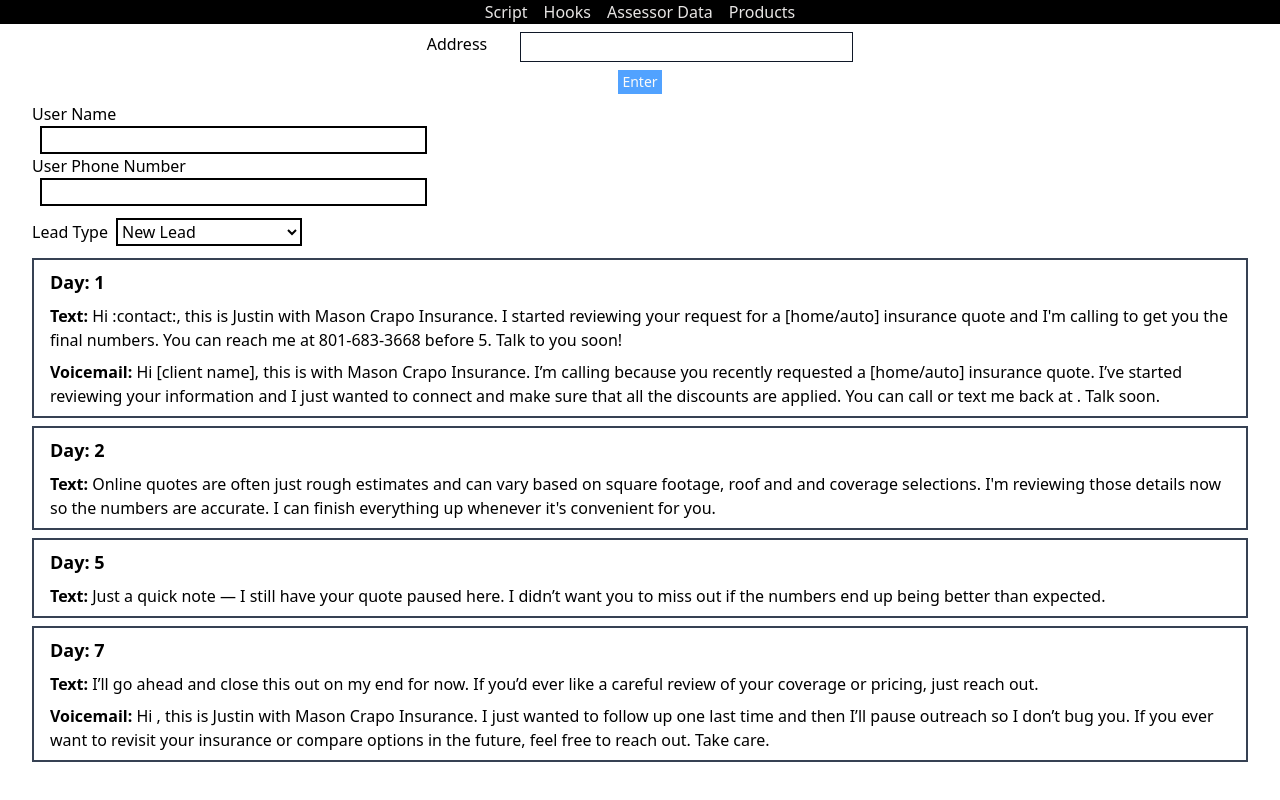
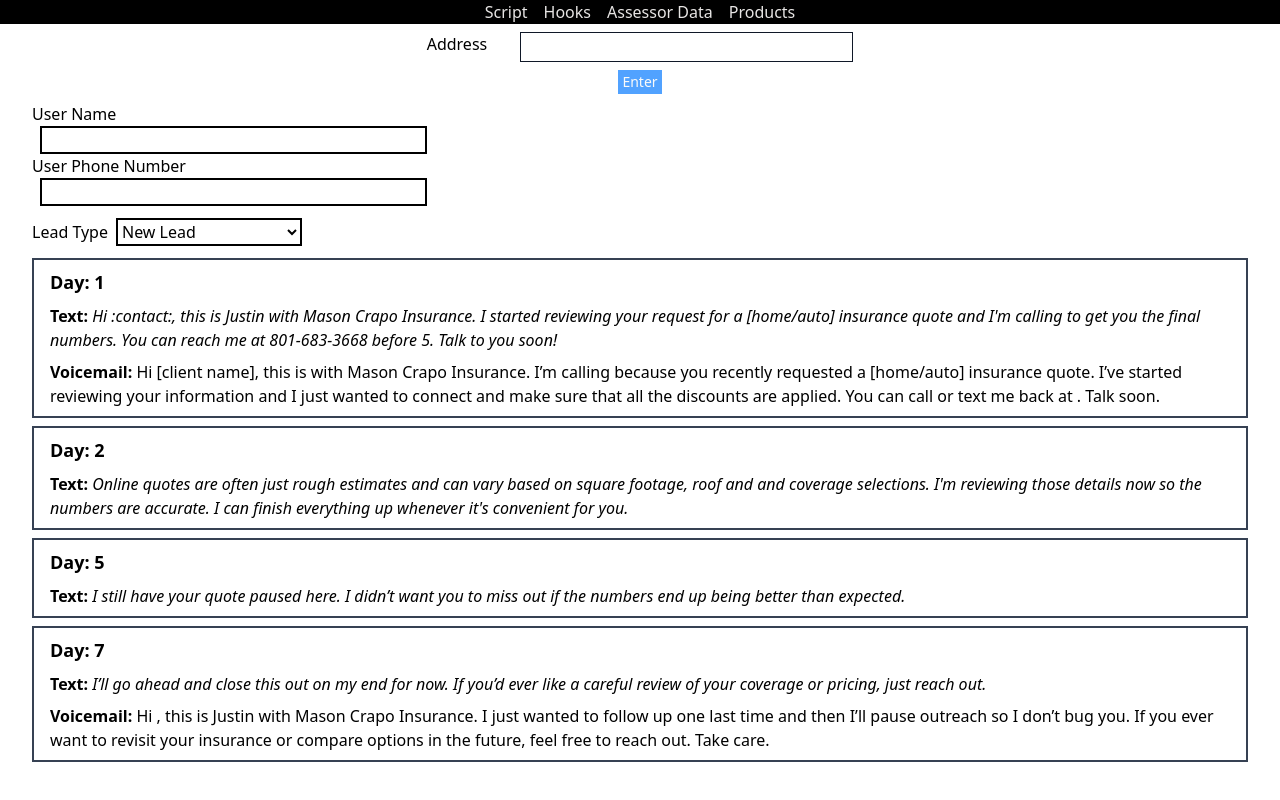
Before and after one commit to Jpatrick6420/propertyandcasualtywebsite, a React (Vite) app: page / in a window 1280 px wide. Built offline with nearby package versions, Linux system fonts and the light colour scheme.

Commit message:
added clipboard function and altered scripts

```diff
--- a/src/data/scripts.js
+++ b/src/data/scripts.js
@@ -13,7 +13,7 @@ const newLeads = [
   },
   {
     day: 5,
-    message: `Just a quick note — I still have your quote paused here. I didn’t want you to miss out if the numbers end up being better than expected.`,
+    message: `I still have your quote paused here. I didn’t want you to miss out if the numbers end up being better than expected.`,
     topic: "",
     voicemail: "",
   },
--- a/src/features/List.jsx
+++ b/src/features/List.jsx
@@ -9,15 +9,26 @@ function List({ items, info }) {
 
   const newInfo = changeVoicemails(items);
 
+  const handleCopyTest = async () => {
+    try {
+      await navigator.clipboard.writeText(items.message);
+    } catch (err) {
+      console.error("Failed to copy text: ", err.message);
+    }
+  };
+
   return (
-    <li className="py-2 px-4 my-2 space-y-2 border-2 border-gray-700 hover:translate-x-2 hover:bg-blue-200 ">
+    <li
+      className="py-2 px-4 my-2 space-y-2 border-2 border-gray-700 hover:translate-x-2 hover:bg-blue-200 "
+      onClick={handleCopyTest}
+    >
       <h2 className="sm:text-sm lg:text-lg font-bold">
         {" "}
         Day: {items.day} {items.topic !== "" && items.topic}
       </h2>
       <p className="xs:text-sm lg:text-md">
         <b className="font-bold">Text: </b>
-        {items.message}
+        <em className="text-to-copy">{items.message}</em>
       </p>
       {items.voicemail !== "" && (
         <p className="xs:text-sm lg:text-md">
```
